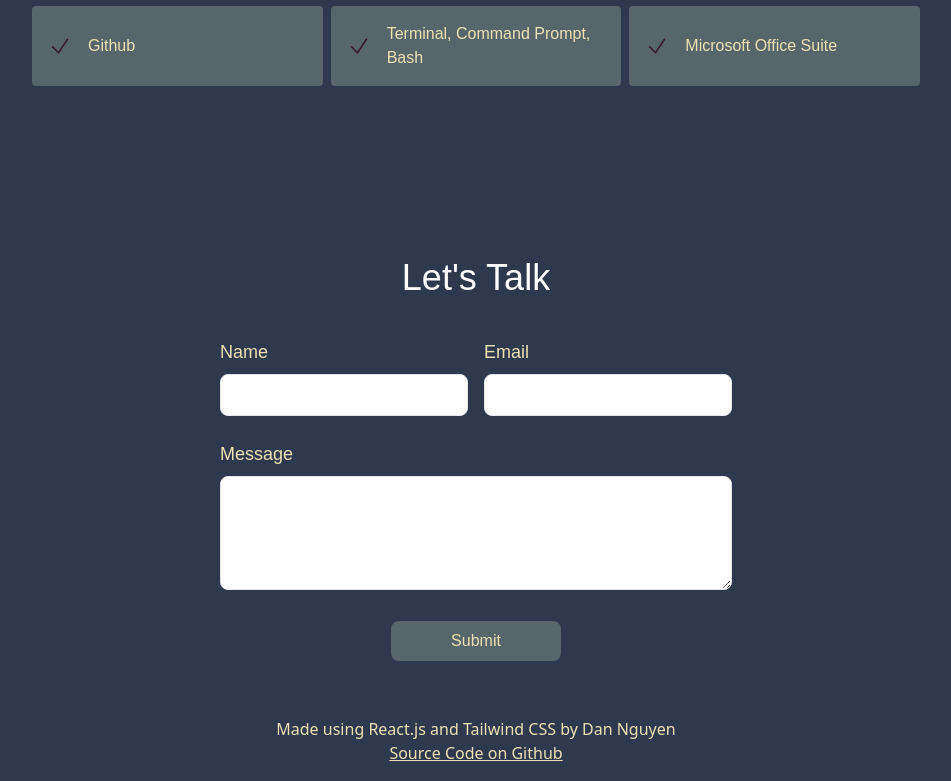
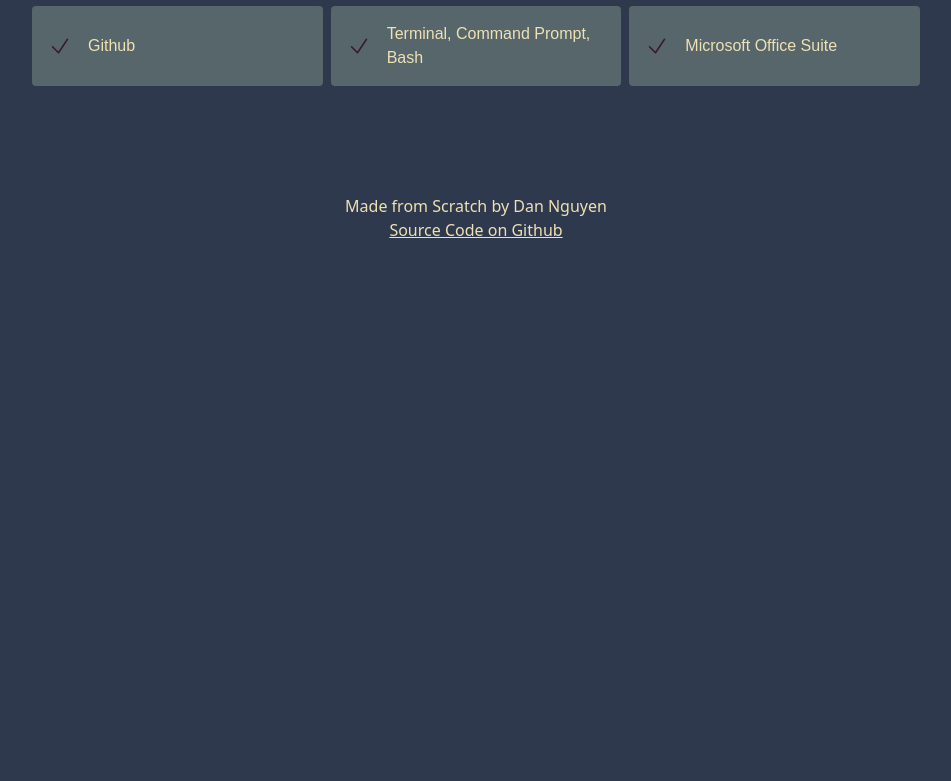
Before and after one commit to DanhNguyen5/ResumeSite, a React (Create React App) app: page / in a window 1280 px wide. Shown: the part 2006-2787 px from the top of the page, without its empty margins (164-1115 px from the left). After the commit the page ends 2264 px from the top, so only its background shows below. Built offline with nearby package versions, Linux system fonts and the light colour scheme; a web font is replaced by a local one.

Commit message:
Revert "add forms, will code review later"
This reverts commit 2946f13d44e9876efd43d483e215d5c0e4204142.

```diff
--- a/src/App.js
+++ b/src/App.js
@@ -4,7 +4,6 @@ import About from './components/About';
 import Footer from './components/Footer';
 import Experience from './components/Experience';
 import './styles.css';
-import Contact from './components/Contact';
 
 
 function App() {
@@ -14,7 +13,6 @@ function App() {
        <About />
        <Experience />
        <Skills />
-       <Contact />
        <Footer />
     </div>
   );
--- a/src/components/Contact.js
+++ /dev/null
@@ -1,34 +0,0 @@
-import React from "react";
-
-const Contact = () => {
-  return (
-    <div id="contact">
-      <div className="container mx-auto bg-customColor px-20 py-10 font-customTwo" style={{ margin: '0 auto', maxWidth: '100%' }}>
-        <h1 className="text-white sm:text-4xl text-3xl text-center pt-10 font-customTwo">
-          Let's Talk
-        </h1>
-        <form className="mt-10 mx-auto md:max-w-lg">
-          <div className="flex justify-between mb-6">
-            <div className="w-1/2 mr-2">
-              <label htmlFor="name" className="block text-customColorThree text-lg mb-2">Name</label>
-              <input type="text" id="name" className="border rounded-lg px-4 py-2 w-full" />
-            </div>
-            <div className="w-1/2 ml-2">
-              <label htmlFor="email" className="block text-customColorThree text-lg mb-2">Email</label>
-              <input type="email" id="email" className="border rounded-lg px-4 py-2 w-full" />
-            </div>
-          </div>
-          <div className="mb-6">
-            <label htmlFor="message" className="block text-customColorThree text-lg mb-2">Message</label>
-            <textarea id="message" rows="4" className="border rounded-lg px-4 py-2 w-full" />
-          </div>
-          <div className="text-center">
-          <button className="bg-customColorTwo text-customColorThree py-2 px-4 rounded-lg w-1/3">Submit</button>
-          </div>
-        </form>
-      </div>
-    </div>
-  );
-}
-
-export default Contact;
--- a/src/components/Footer.js
+++ b/src/components/Footer.js
@@ -6,7 +6,7 @@ const Footer = () => {
   return (
     <footer className="bg-customColor py-4">
       <div className="container mx-auto text-center">
-        <p className="text-customColorThree">Made using React.js and Tailwind CSS by Dan Nguyen</p>
+        <p className="text-customColorThree">Made from Scratch by Dan Nguyen</p>
         <a href="https://github.com/DanhNguyen5/ResumeSite" className="text-customColorThree underline">Source Code on Github</a>
       </div>
     </footer>
--- /dev/null
+++ b/src/components/Hire.js
@@ -0,0 +1,12 @@
+import React from 'react';
+
+
+const Hire = () => {
+    return (
+        <div>
+
+        </div>
+    );
+}
+
+export default Hire;
```
